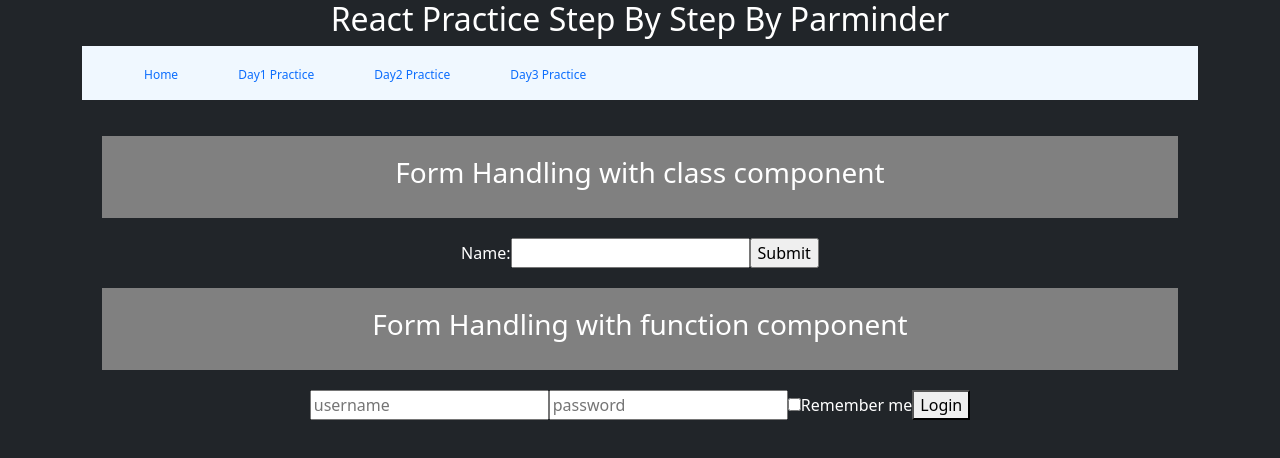
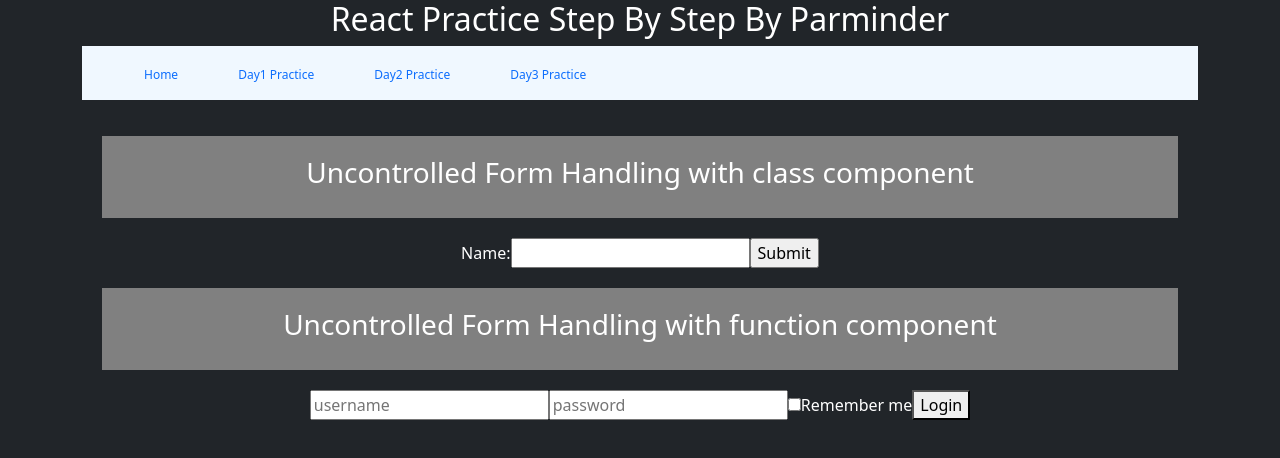
Before and after one commit to parminderdev/React-practice, a React (Create React App) app: page /day3 in a window 1280 px wide. Shown: the top 458 px of the page. Built offline with nearby package versions, Linux system fonts and the light colour scheme.

Commit message:
Uncontrolled Input Form Handling

```diff
--- a/src/components/Day3.jsx
+++ b/src/components/Day3.jsx
@@ -1,5 +1,6 @@
 import { empty } from "prelude-ls";
 import React from "react";
+// Uncontrolled Input Form using class and functioNs
 export default class Day3 extends React.Component {
   constructor(props) {
     super(props);
@@ -14,7 +15,7 @@ export default class Day3 extends React.Component {
     return (
       <div>
         <div style={{ backgroundColor: "grey", margin: 20, padding: 20 }}>
-          <h3>Form Handling with class component</h3>
+          <h3>Uncontrolled Form Handling with class component</h3>
         </div>
         <form onSubmit={this.handleSubmit}>
           <label>
@@ -24,7 +25,7 @@ export default class Day3 extends React.Component {
           <input type="submit" name="Submit" />
         </form>
         <div style={{ backgroundColor: "grey", margin: 20, padding: 20 }}>
-          <h3>Form Handling with function component</h3>
+          <h3>Uncontrolled Form Handling with function component</h3>
         </div>
         <LoginForm></LoginForm>
       </div>
@@ -70,3 +71,5 @@ function LoginForm(props) {
     </form>
   );
 }
+
+// Controlled Inputs Form Handling using function
```
